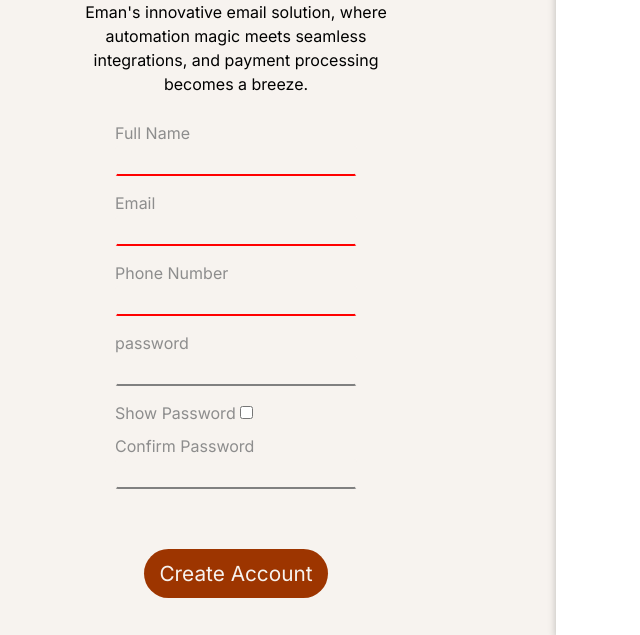
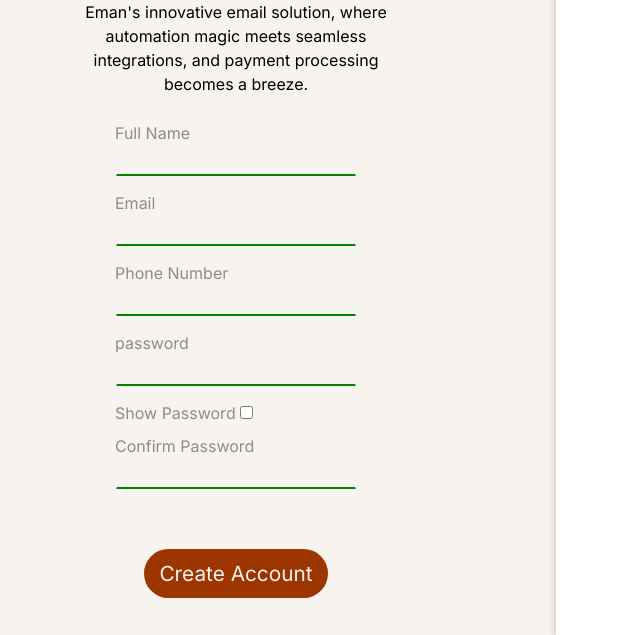
Before and after one commit to rohit-chavhan/sign-up-form, a plain HTML site: page index.html in a window 1280 px wide. Shown: the part 165-800 px from the top of the page, without its empty margins (84-724 px from the left). Drawn offline with Linux system fonts and the light colour scheme.

Commit message:
improved some code

```diff
--- a/index.html
+++ b/index.html
@@ -26,17 +26,17 @@
                     <div>
                         <label for="full-name">Full Name</label>
                     </div>
-                    <input type="text" name="full-name" id="full-name" required>
+                    <input type="text" name="full-name" id="full-name">
 
                     <div>
                         <label for="email">Email</label>
                     </div>
-                    <input type="email" name="email" id="email" required>
+                    <input type="email" name="email" id="email">
 
                     <div>
                         <label for="phone-num">Phone Number</label>
                     </div>
-                    <input type="number" name="phone-num" id="phone-num" required>
+                    <input type="number" name="phone-num" id="phone-num">
 
                     <div>
                         <label for="password">password</label>
--- a/main.js
+++ b/main.js
@@ -26,7 +26,6 @@ const numLength = document.querySelector('.lengthOfNum');
 const numCapital = document.querySelector('.capitalNum');
 const inputNum = document.querySelector('.num');
 const inputLower = document.querySelector('.lower');
-
 const confirmPsword = document.querySelector('.confirmPwd');
 const confirmPassDiffer = document.querySelector('.bothCheck');
 const checkBoxClass = document.querySelector('.checkBox');
--- a/styles.css
+++ b/styles.css
@@ -79,6 +79,7 @@
     margin-bottom: 15px;
     border: 2px solid;
     border-radius: 3px;
+    border-color: green;
   }
 
 
@@ -98,7 +99,7 @@
     border-color:
     var(--main-color)
     var(--main-color)
-    gray
+    green
     var(--main-color);
   }
 
@@ -124,13 +125,6 @@
     font-size: 1rem;
     font-style: italic;
   }
-/*
-  .credit-pexels {
-    position: absolute;
-    right: 400px;
-    bottom: 179px;
-    width: 180px;
-  } */
 
   .flexgroup {
     display: flex;
```
